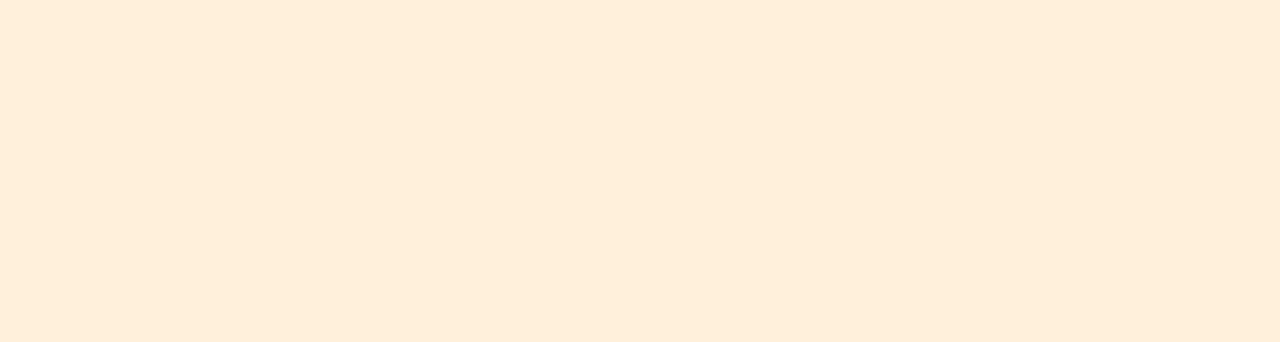
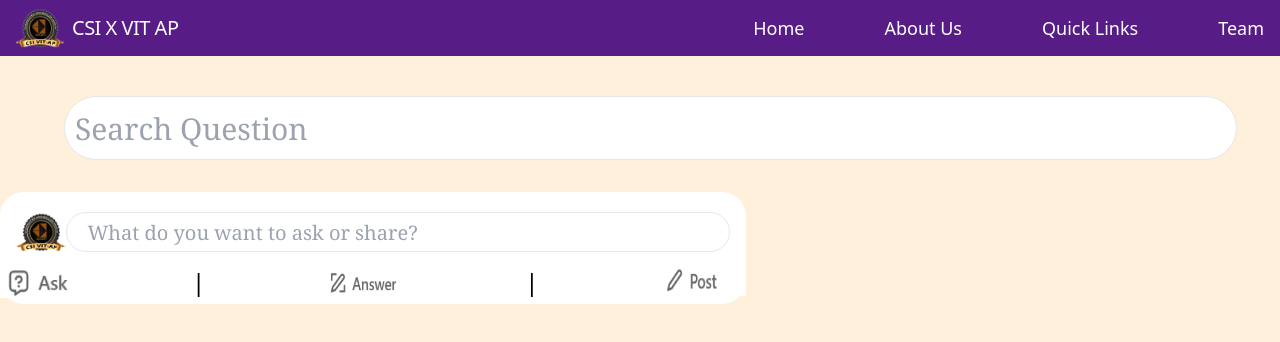
Before and after one commit to 5rujana/Community-Hub-VOS, a React (Vite) app in the folder src/frontend/: page /v1/threads in a window 1280 px wide. Shown: the top 342 px of the page. Built offline with nearby package versions, Linux system fonts and the light colour scheme.

Commit message:
Refactor file paths and update routes in frontend code

```diff
--- a/src/frontend/src/App.jsx
+++ b/src/frontend/src/App.jsx
@@ -3,8 +3,8 @@ import LandingPage from './pages/LandingPage'
 import { Routes, Route, BrowserRouter } from "react-router-dom"
 import LoginPage from './pages/LoginPage'
 import SignupPage from './pages/SignupPage'
-import threadsPage from './pages/ThreadPage.jsx'
-import feedPage from './components/feed.jsx'
+import ThreadsPage from './pages/ThreadPage.jsx'
+import FeedPage from './components/feed.jsx'
 
 function App() {
   return (
@@ -14,8 +14,8 @@ function App() {
         <Route path='v1/' element={<LandingPage />} />
         <Route path='v1/signup' element={<SignupPage />} />
         <Route path='v1/login' element={<LoginPage />} />
-        <Route path='v1/threads' element={<threadsPage />} />
-        <Route path='v1/feed' element={<feedPage />} />
+        <Route path='v1/threads' element={<ThreadsPage />} />
+        <Route path='v1/feed' element={<FeedPage />} />
       </Routes>
     </BrowserRouter>
     </>
--- a/src/frontend/src/components/feed.jsx
+++ b/src/frontend/src/components/feed.jsx
@@ -1,4 +1,4 @@
-export default function feedPage() {
+export default function FeedPage() {
   return (
     <div className="min-h-screen p-4 w-1/2">
       <div className="max-w-2xl mx-auto">
--- a/src/frontend/src/pages/ThreadPage.jsx
+++ b/src/frontend/src/pages/ThreadPage.jsx
@@ -5,7 +5,7 @@ import ask from '../assets/Ask.png'
 import answer from '../assets/answer.png'
 import post from '../assets/post.png'
 
-const threadsPage = () => {
+const ThreadsPage = () => {
   return (
     <div className="relative h-screen w-screen">
         <NavBar />
@@ -39,4 +39,4 @@ const threadsPage = () => {
   )
 }
 
-export default threadsPage
+export default ThreadsPage
```
